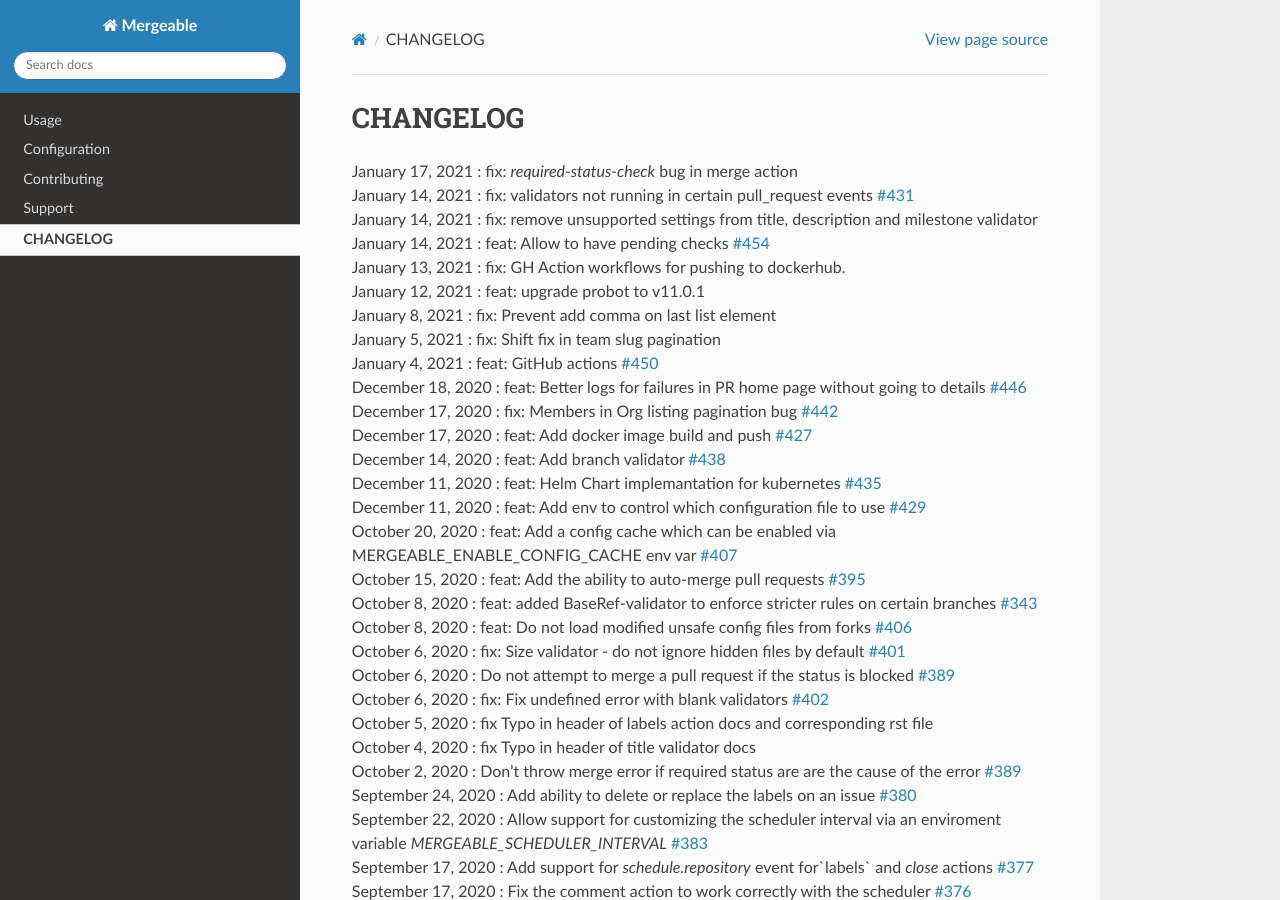
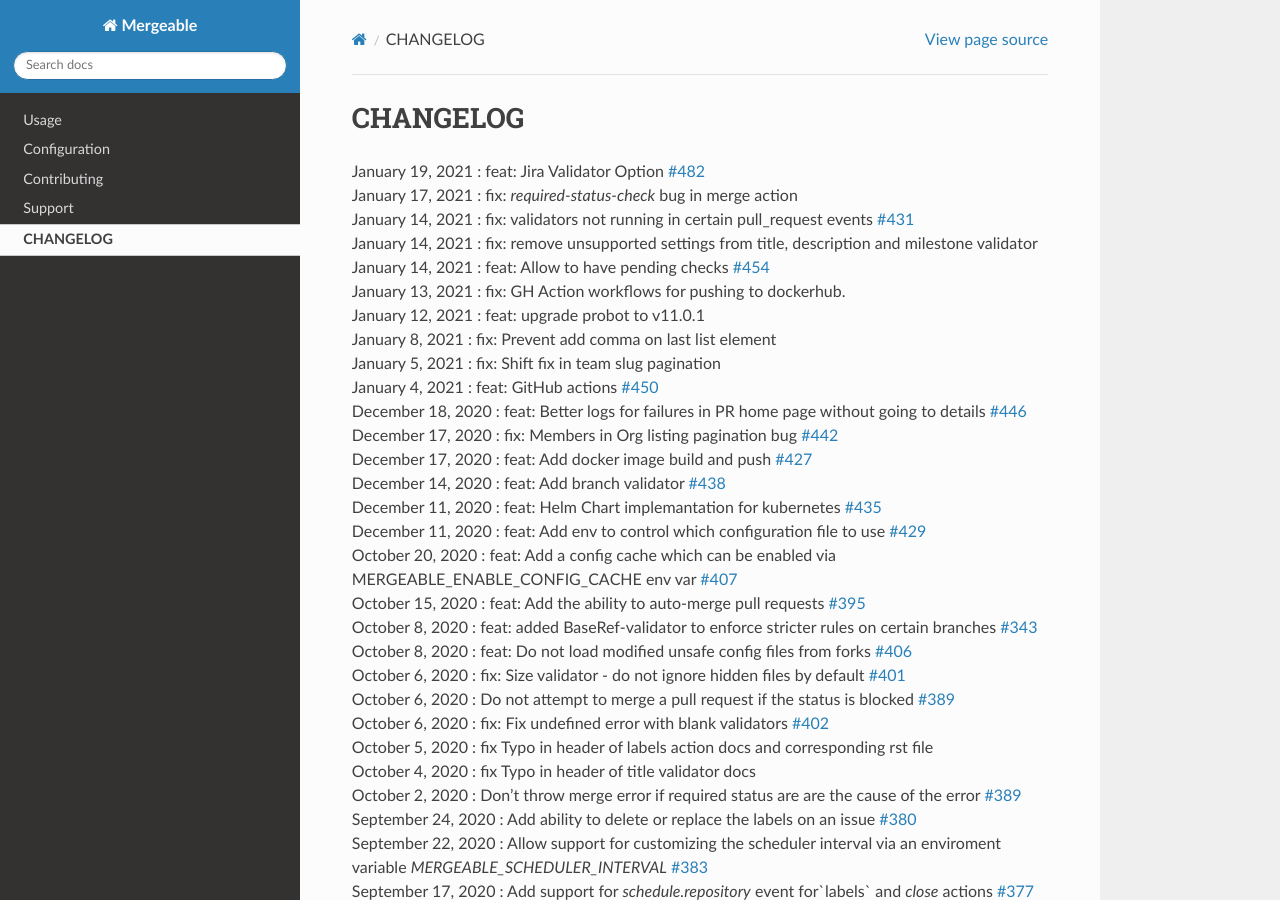
Before and after one commit to mergeability/mergeable, a Sphinx documentation site: the page built from docs/changelog.rst, in a window 1280 px wide and 900 px high. Built offline with Sphinx 7.4.7 and the Read the Docs theme 2.0.0, drawn with Linux system fonts in a browser that asks for light colours; pages that are not in the unit, such as notebooks, are missing from menus.

Commit message:
added changelog

```diff
--- a/docs/changelog.rst
+++ b/docs/changelog.rst
@@ -1,6 +1,7 @@
 CHANGELOG
 =====================================
 
+| January 19, 2021 : feat: Jira Validator Option `#482 <https://github.com/mergeability/mergeable/issues/482>`_
 | January 17, 2021 : fix: `required-status-check` bug in merge action
 | January 14, 2021 : fix: validators not running in certain pull_request events `#431 <https://github.com/mergeability/mergeable/issues/431>`_
 | January 14, 2021 : fix: remove unsupported settings from title, description and milestone validator
```
